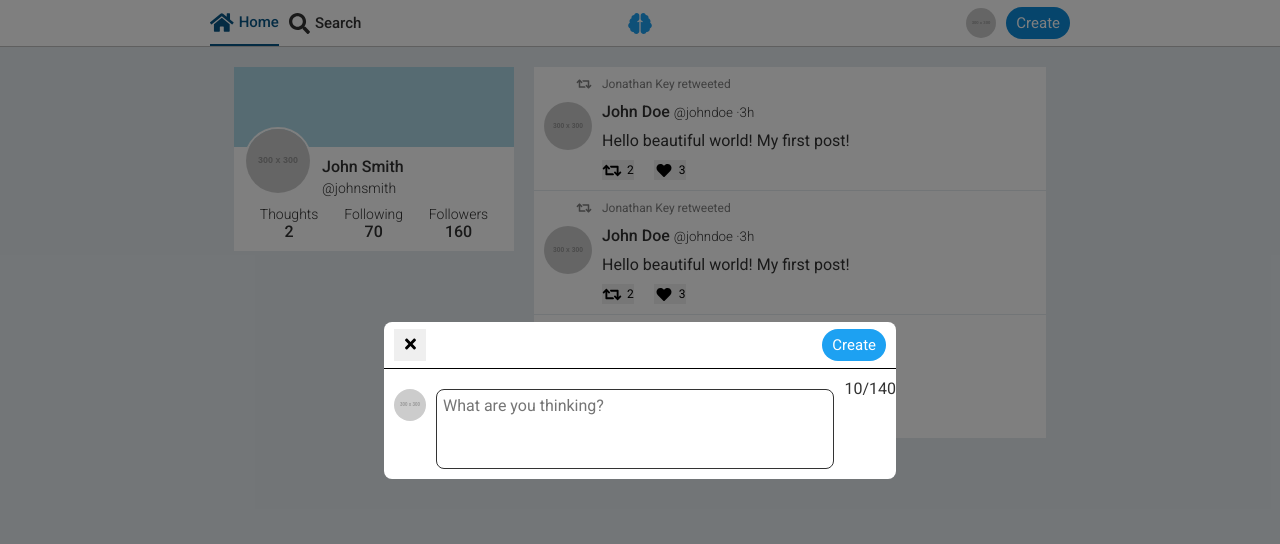
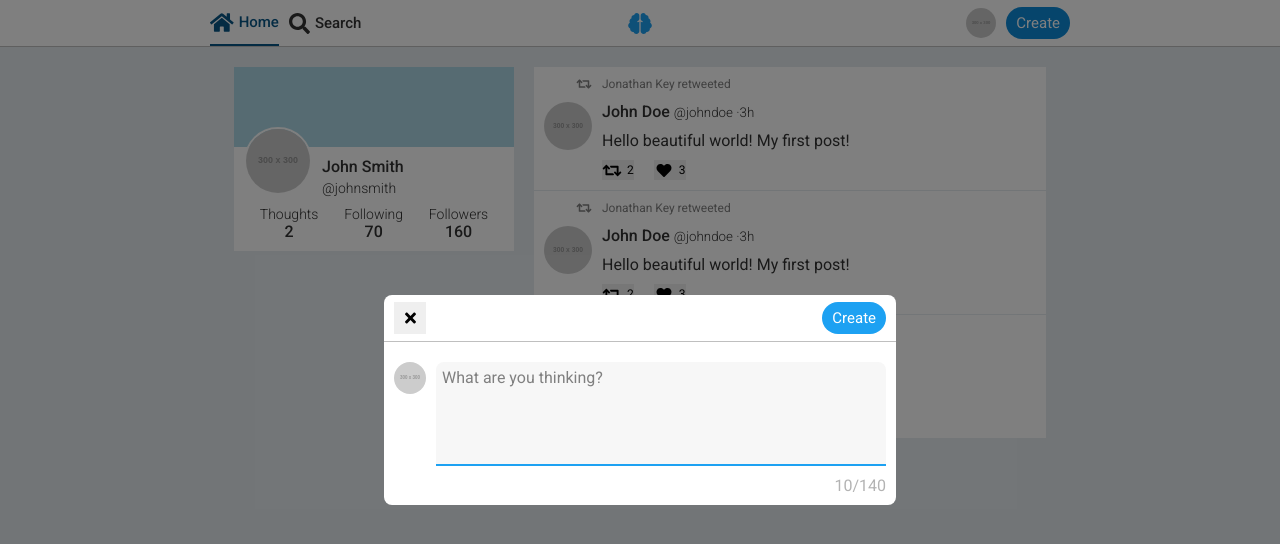
Before and after one commit to robbdimitrov/thoughts, a Vue app in the folder src/frontend/: page /feed in a window 1280 px wide. Both pictures are taken after a click on the button "Create". Shown: the top 544 px of the page. Built offline with nearby package versions, Linux system fonts and the light colour scheme.

Commit message:
Implemented style for thoughts popup

```diff
--- a/src/frontend/src/components/NavigationBar.vue
+++ b/src/frontend/src/components/NavigationBar.vue
@@ -165,6 +165,9 @@ $icon-font-size: 21px;
   display: flex;
   align-items: center;
   justify-content: center;
+  position: fixed;
+  overflow-y: scroll;
+  z-index: $z-index-popup;
 }
 
 @media screen and (max-width: $break-sm) {
--- a/src/frontend/src/components/ThoughtBox.vue
+++ b/src/frontend/src/components/ThoughtBox.vue
@@ -24,9 +24,9 @@
         class="form-input"
         required
       />
+    </div>
 
-      <span class="counter">10/140</span>
-    </div>
+    <span class="counter">10/140</span>
   </div>
 </template>
 
@@ -49,7 +49,7 @@ export default {
 }
 
 .header {
-  border-bottom: 1px solid black;
+  border-bottom: 1px solid $shadow-color;
   height: $bar-height;
   display: flex;
   justify-content: space-between;
@@ -68,20 +68,42 @@ export default {
 }
 
 .form-input {
-  box-sizing: border-box;
   width: 100%;
-  height: 100%;
   padding: 6px;
-  border-radius: $border-radius-sm;
-  @include border-dark;
   resize: none;
-  height: 80px;
+  height: 90px;
   margin: $padding;
   margin-left: 0;
+  background: $selected-color;
+  border: 0;
+  border-bottom: 2px solid $active-color;
+  border-radius:
+    $border-radius-sm
+    $border-radius-sm
+    0 0;
+
+  &::placeholder {
+    color: gray;
+  }
+
+  &:focus {
+    outline-width: 0;
+
+    &::placeholder {
+      color: lighten(gray, 20%);
+    }
+  }
 }
 
 .submit-button {
   margin-right: $padding;
+}
+
+.counter {
+  margin: 0 10px 10px;
+  text-align: right;
+  display: block;
+  color: $detail-text-color;
 }
 
 .avatar {
--- a/src/frontend/src/styles/_colors.scss
+++ b/src/frontend/src/styles/_colors.scss
@@ -8,6 +8,7 @@ $secondary-color: darken($primary-color, 5%);
 $selected-color: darken($primary-color, 3%);
 
 $primary-text-color: #333333;
+$detail-text-color: lighten($primary-text-color, 50%);
 $active-color: #1DA1F2;
 
 $active-nav-button-color: darken($active-color, 25%);
--- a/src/frontend/src/styles/_variables.scss
+++ b/src/frontend/src/styles/_variables.scss
@@ -31,8 +31,8 @@ $max-component-width: 860px;
 
 // Z-index
 $z-index-component: 0;
-$z-index-dropdown: 1;
-$z-index-popup: 2;
+$z-index-dropdown: 5;
+$z-index-popup: 10;
 
 // Components
 $bar-height: 46px;
```
